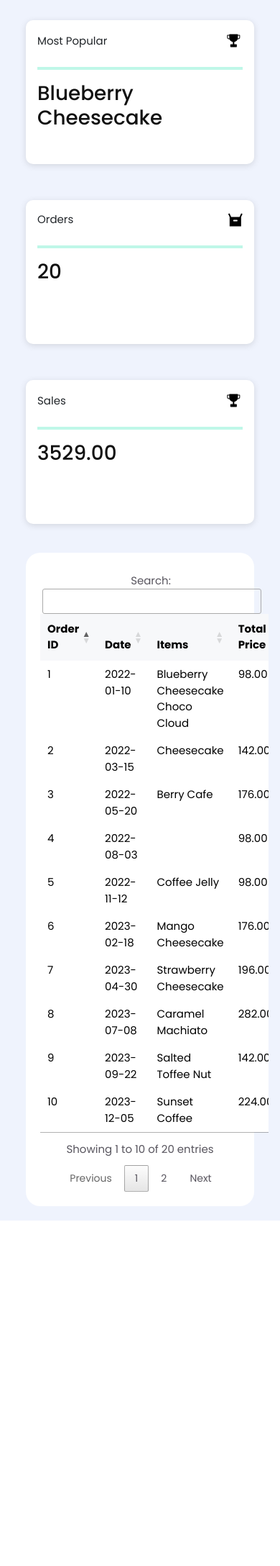
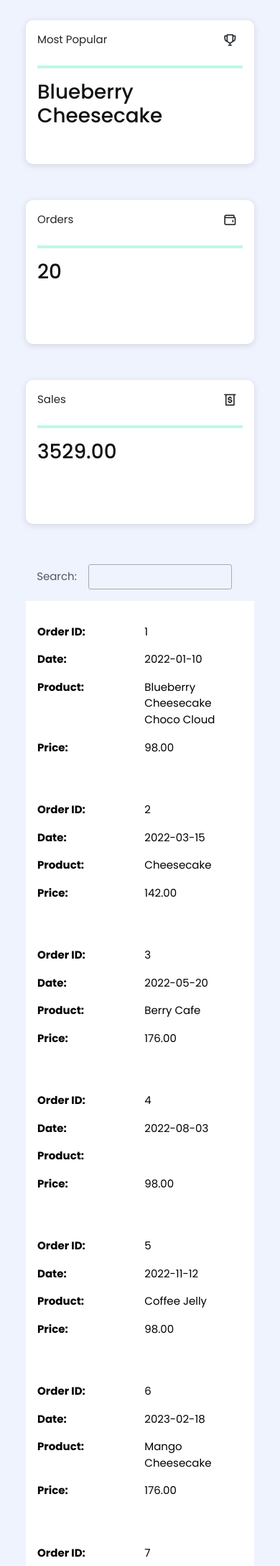
Before and after one commit to lokodata/thirteaann_pos, a PHP site: page /admin/dashboard.php in a window 390 px wide. Shown: the part 71-2247 px from the top of the page at 72% size. Before the commit the page ends 1767 px from the top, so only its background shows below. Run offline with PHP 8.4, Linux system fonts and the light colour scheme; a user stored in the database is signed in; data comes from the database, SQL or seed files in the repository; some libraries are stand-ins or nearby versions.

Commit message:
Make the Orders Section Reponsive

```diff
--- a/admin/dashboard.php
+++ b/admin/dashboard.php
@@ -27,11 +27,11 @@
     <div class="main-content">
         <h1 class="title">Dashboard</h1>
 
-        <div class="header-admin flex">
+        <div class="card-container">
             <div class="card">
                 <div class="card-title">
                     <p>Most Popular</p>
-                    <img src="../assets/dashboard_assets/trophy.svg" alt="Trophy">
+                    <i class='bx bx-trophy nav__icon'></i>
                 </div>
                 <hr>
 
@@ -53,7 +53,7 @@
             <div class="card">
                 <div class="card-title">
                     <p>Orders</p>
-                    <img src="../assets/dashboard_assets/orders.svg" alt="Orders">
+                    <i class='bx bx-wallet nav__icon'></i>
                 </div>
                 <hr>
 
@@ -75,7 +75,7 @@
             <div class="card">
                 <div class="card-title">
                     <p>Sales</p>
-                    <img src="../assets/dashboard_assets/trophy.svg" alt="Trophy">
+                    <i class='bx bx-money-withdraw nav__icon' ></i>
                 </div>
                 <hr>
 
@@ -96,7 +96,7 @@
 
         </div>
 
-        <div class="table-section">
+        <div class="wrapper">
             <table class="table" id="recent_orders">
                 <thead>
                     <tr>
@@ -147,16 +147,16 @@
                         // Echo the results into the table using a different while loop
                         foreach ($orderResults as $order) {
                             echo "<tr>";
-                            echo "<td>{$order['order_id']}</td>";
-                            echo "<td>{$order['date']}</td>";
-                            echo "<td>";
+                            echo "<td data-cell='Order ID'>{$order['order_id']}</td>";
+                            echo "<td data-cell='Date'>{$order['date']}</td>";
+                            echo "<td data-cell='Product'>";
                             foreach ($orderItems as $orderItem) {
                                 if ($orderItem['order_id'] == $order['order_id']) {
                                     echo "{$orderItem['product_name']} <br>";
                                 }
                             }
                             echo "</td>";
-                            echo "<td>{$order['total_price']}</td>";
+                            echo "<td data-cell='Price'>{$order['total_price']}</td>";
                             echo "</tr>";
                         }
                     ?>
--- a/admin/hrm.php
+++ b/admin/hrm.php
@@ -12,6 +12,8 @@
 
     <link href="https://cdn.jsdelivr.net/npm/bootstrap@5.3.2/dist/css/bootstrap.min.css" rel="stylesheet" integrity="sha384-T3c6CoIi6uLrA9TneNEoa7RxnatzjcDSCmG1MXxSR1GAsXEV/Dwwykc2MPK8M2HN" crossorigin="anonymous">
     <link rel="stylesheet" href="//cdn.jsdelivr.net/npm/alertifyjs@1.13.1/build/css/alertify.min.css"/>
+    <link rel="stylesheet" href="../styles/main.css">
+    <link rel="stylesheet" href="../styles/admin-sidebar.css">
     <link rel="stylesheet" href="../styles/hrm.css">
 
     <link rel="stylesheet" type="text/css" href="https://cdn.datatables.net/1.11.5/css/jquery.dataTables.css">
@@ -129,7 +131,7 @@
     <?php require "../config/admin-sidebar.php"; ?>
 
     <div class="main-content">
-        <div class="header">
+        <div class="main-header d-flex justify-content-between m-4">
             <h1>Staff Management</h1>
 
             <button type="button" class="btn" data-bs-toggle="modal" data-bs-target="#staffAddModal">Add New Staff</button>
--- a/config/admin-sidebar.php
+++ b/config/admin-sidebar.php
@@ -50,18 +50,18 @@
                                 <span class="nav__name">Dashboard</span>
                             </a>
 
-                            <a href="dashboard.php" class="nav__link">
+                            <a href="hrm.php" class="nav__link">
                             <i class='bx bx-edit-alt nav__icon'></i>
                                 <span class="nav__name">HRM</span>
                             </a>
 
-                            <a href="dashboard.php" class="nav__link">
+                            <a href="inventory.php" class="nav__link">
                             <i class='bx bx-box nav__icon'></i>
                                 <span class="nav__name">Inventory</span>
                             </a>
 
                             <div class="nav__dropdown">
-                                <a href="#" class="nav__link">
+                                <a href="orders.php" class="nav__link">
                                     <i class='bx bx-user nav__icon' ></i>
                                     <span class="nav__name">Orders</span>
                                     <i class='bx bx-chevron-down nav__icon nav__dropdown-icon'></i>
@@ -69,13 +69,13 @@
 
                                 <div class="nav__dropdown-collapse">
                                     <div class="nav__dropdown-content">
-                                        <a href="#" class="nav__dropdown-item">Orders</a>
-                                        <a href="#" class="nav__dropdown-item">Orders Record</a>
+                                        <a href="orders.php" class="nav__dropdown-item">Orders</a>
+                                        <a href="order-records.php" class="nav__dropdown-item">Orders Record</a>
                                     </div>
                                 </div>
                             </div>
 
-                            <a href="#" class="nav__link">
+                            <a href="report.php" class="nav__link">
                             <i class='bx bxs-report nav__icon'></i>
                                 <span class="nav__name">Report</span>
                             </a>
--- a/styles/admin-sidebar.css
+++ b/styles/admin-sidebar.css
@@ -115,7 +115,7 @@ img {
 
 .header__input::placeholder {
   font-family: var(--body-font);
-  color: var(--text-color);
+  /* color: var(--text-color); */
 }
 
 .header__icon,
@@ -275,7 +275,7 @@ img {
   }
 
   .header {
-    display: none;
+    display: none !important;
     padding: 0 3rem 0 6rem;
   }
 
@@ -349,3 +349,110 @@ img {
     opacity: 1;
   }
 }
+
+input[type="search"] {
+  /* Your styles for the search input */
+  margin: 1rem !important;
+  width: 200px;
+  padding: 1rem;
+  border: 1px solid #ddd;
+  border-radius: 5px;
+  outline: none;
+  /* Remove the default input outline */
+}
+
+input[type="search"]:focus {
+  /* Styles for the search input when focused */
+  border-color: #007bff;
+  /* Change border color on focus */
+  box-shadow: 0 0 5px rgba(0, 123, 255, 0.5);
+  /* Add a subtle box shadow on focus */
+}
+
+
+/* Table Responsive */
+.wrapper {
+  width: min(2000px, 100% - 0rem) !important;
+  margin-inline: auto !important;
+}
+
+table {
+  width: 100% !important;
+  border-collapse: collapse !important;
+  background: #323232 !important;
+}
+
+th {
+  background-color: var(--first-color) !important;
+}
+
+caption,
+th,
+td {
+  padding: 1rem !important;
+}
+
+caption,
+th {
+  text-align: left !important;
+}
+
+caption {
+  background-color: hsl(0, 0%, 0%);
+  font-size: 1.5rem;
+  font-weight: 700;
+  text-transform: uppercase;
+}
+
+th {
+  background: hsl(0 0% 0% / 0.5);
+}
+
+tr:nth-of-type(2n) {
+  background: hsl(0 0% 0% / 0.1);
+}
+
+@media (max-width: 760px) {
+  th {
+    display: none;
+  }
+
+  td {
+    display: grid !important;
+    grid-template-columns: 15ch auto !important;
+    gap: 0.5rem !important;
+    padding: .5rem 1rem !important;
+  }
+
+  td:first-child {
+    padding-top: 2rem !important;
+  }
+
+  td:last-child {
+    padding-bottom: 2rem !important;
+  }
+
+  td:before {
+    content: attr(data-cell) ": " !important;
+    font-weight: 700 !important;
+    text-transform: capitalize !important;
+  }
+}
+
+
+/* Pagination */
+
+.paginate_button {
+  background-color: transparent !important;
+  color: #111 !important;
+  border-radius: 5px !important;
+  border: none !important;
+  border: 1px solid #ddd !important;
+}
+
+a.paginate_button.current {
+  background-color: var(--first-color) !important;
+  color: #fff !important;
+  border-radius: 5px !important;
+  border: none !important;
+}
--- a/styles/dashboard.css
+++ b/styles/dashboard.css
@@ -27,7 +27,7 @@ h1 {
 }
 
 /* Mobile-first styles */
-.header-admin {
+.card-container {
   display: flex;
   justify-content: space-between;
   gap: 2em;
@@ -58,7 +58,7 @@ h1 {
     max-width: 100%;
   }
 
-  .header-admin {
+  .card-container {
     flex-direction: column;
   }
 
@@ -120,8 +120,47 @@ hr {
   border: none;
 }
 
-.dataTables_wrapper .dataTables_paginate .paginate_button {
+
+/* .header {
+  position: fixed;
+  top: 0;
+  left: 0;
+  width: 100%;
+  background-color: var(--container-color);
+  box-shadow: 0 1px 0 rgba(22, 8, 43, 0.1);
+  padding: 0 1rem;
+  z-index: var(--z-fixed);
+} */
+
+/* .label {
+  display: flex;
+  justify-content: space-between;
+  align-items: center;
+  margin-bottom: 20px;
+
+} */
+
+/* .dataTables_wrapper .dataTables_paginate .paginate_button {
   padding: 0.5rem 0.75rem;
   margin-left: 2px;
   font-size: 14px;
 }
+
+.dataTables_filter {
+  display: flex;
+  padding: .40rem .75rem;
+  background-color: white;
+  border-radius: .25rem;
+}
+
+.dataTables_wrapper .dataTables_filter input {
+  width: 100%;
+  border: none;
+  outline: none;
+  background-color: transparent;
+} */
+
+.dataTables_wrapper .dataTables_filter input::placeholder {
+  /* font-family: black;
+  color: var(--text-color); */
+}
```
